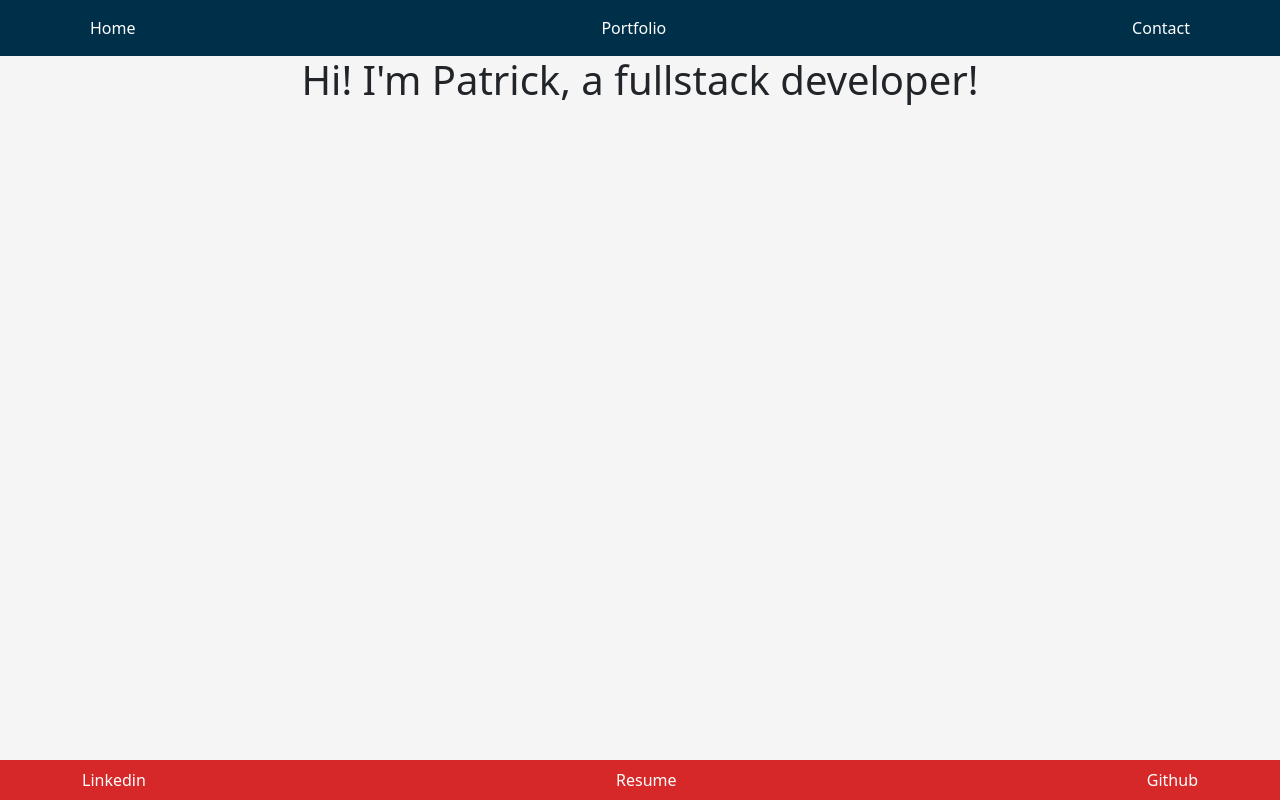
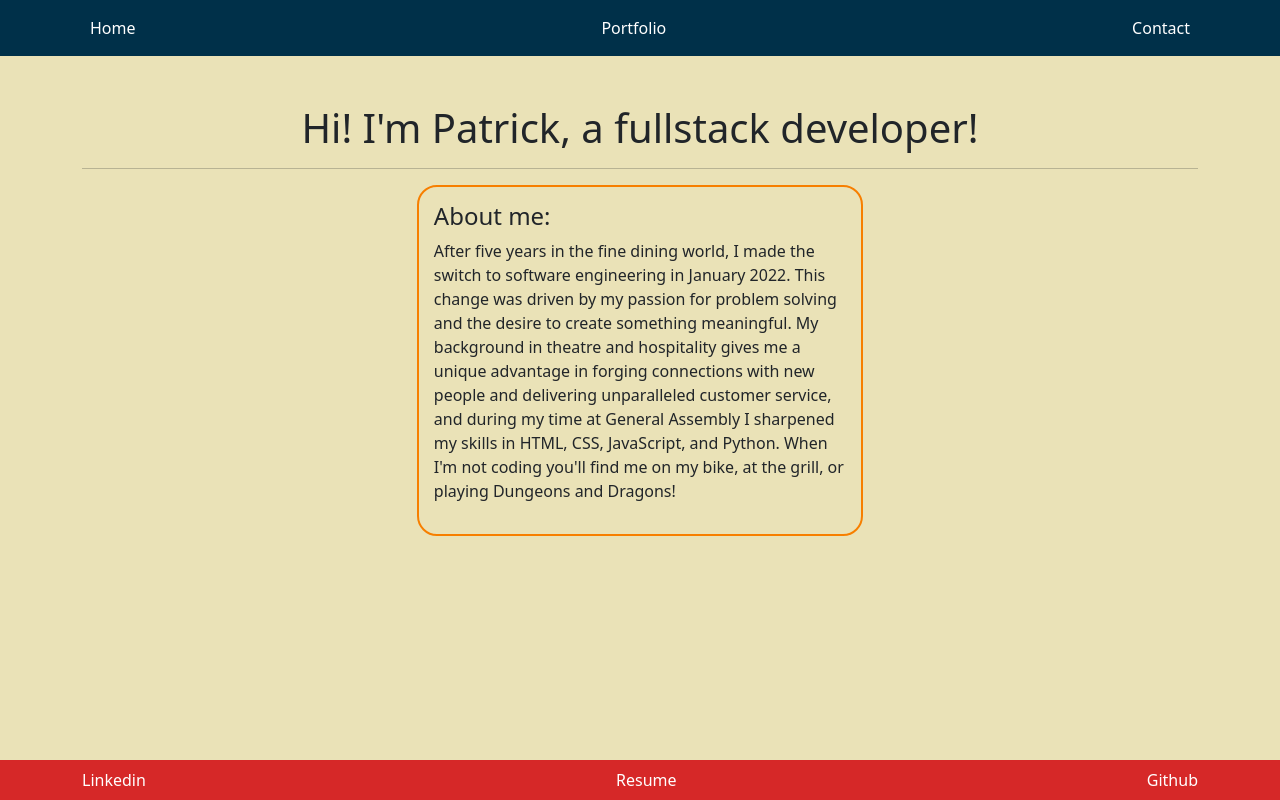
Before and after one commit to patrickga94/Portfolio, a React (Create React App) app: page / in a window 1280 px wide. Built offline with nearby package versions, Linux system fonts and the light colour scheme.

Commit message:
Adds an about me section to the homepage

```diff
--- a/src/components/Home.js
+++ b/src/components/Home.js
@@ -5,7 +5,15 @@ import {Container, Form, Button} from 'react-bootstrap'
 const Home = (props) => {
     return (
         <Container>
-            <h1 className="text-center">Hi! I'm Patrick, a fullstack developer!</h1>
+            <h1 className="text-center mt-5">Hi! I'm Patrick, a fullstack developer!</h1>
+            <hr />
+            {/* <div className="photo">
+                <img src="/IMG-4022.jpg" alt="Man standing in the forrest with his hands in his jacket" />
+            </div> */}
+            <div className="container mt-3" id="aboutMe">
+                <h4>About me:</h4>
+                <p>After five years in the fine dining world, I made the switch to software engineering in January 2022. This change was driven by my passion for problem solving and the desire to create something meaningful. My background in theatre and hospitality gives me a unique advantage in forging connections with new people and delivering unparalleled customer service, and during my time at General Assembly I sharpened my skills in HTML, CSS, JavaScript, and Python. When I'm not coding you'll find me on my bike, at the grill, or playing Dungeons and Dragons!</p>
+            </div>
         </Container>
     )
 }
--- a/src/components/shared/Footer.js
+++ b/src/components/shared/Footer.js
@@ -8,7 +8,7 @@ const linkStyle = {
 
 const Footer = (props) => {
     return(
-        <Navbar className="navbar fixed-bottom" id="footer" expand="md">
+        <Navbar className="navbar fixed-bottom mt-5" id="footer" expand="md">
             <div className="container">
                 <a href="https://www.linkedin.com/in/patrick-g-alvarez/" target="_blank" style={linkStyle}>Linkedin</a>
                 <Link to="/Patrick-Alvarez-updated-resume.pdf" download target={"_blank"} style={linkStyle}>Resume</Link>
--- a/src/index.css
+++ b/src/index.css
@@ -8,11 +8,11 @@ body {
 }
 
 #root{
-  background-color: whitesmoke;
+  background-color: #eae2b7;
 }
 
 html{
-  background-color: whitesmoke;
+  background-color: #eae2b7;
 }
 
 code {
@@ -32,3 +32,20 @@ code {
   display: flex;
   justify-content: space-between;
 }
+
+#aboutMe{
+  width: 40%;
+  border: 2px solid #f77f00;
+  border-radius: 20px;
+  padding: 15px;
+}
+
+.photo{
+  display: flex;
+  justify-content: center;
+}
+
+img{
+  height: 400px;
+  border-radius: 20px;
+}
```
Also changed, not shown: src/components/Portfolio.js (added), 1 other file (tests, documents, lock files or other folders).
